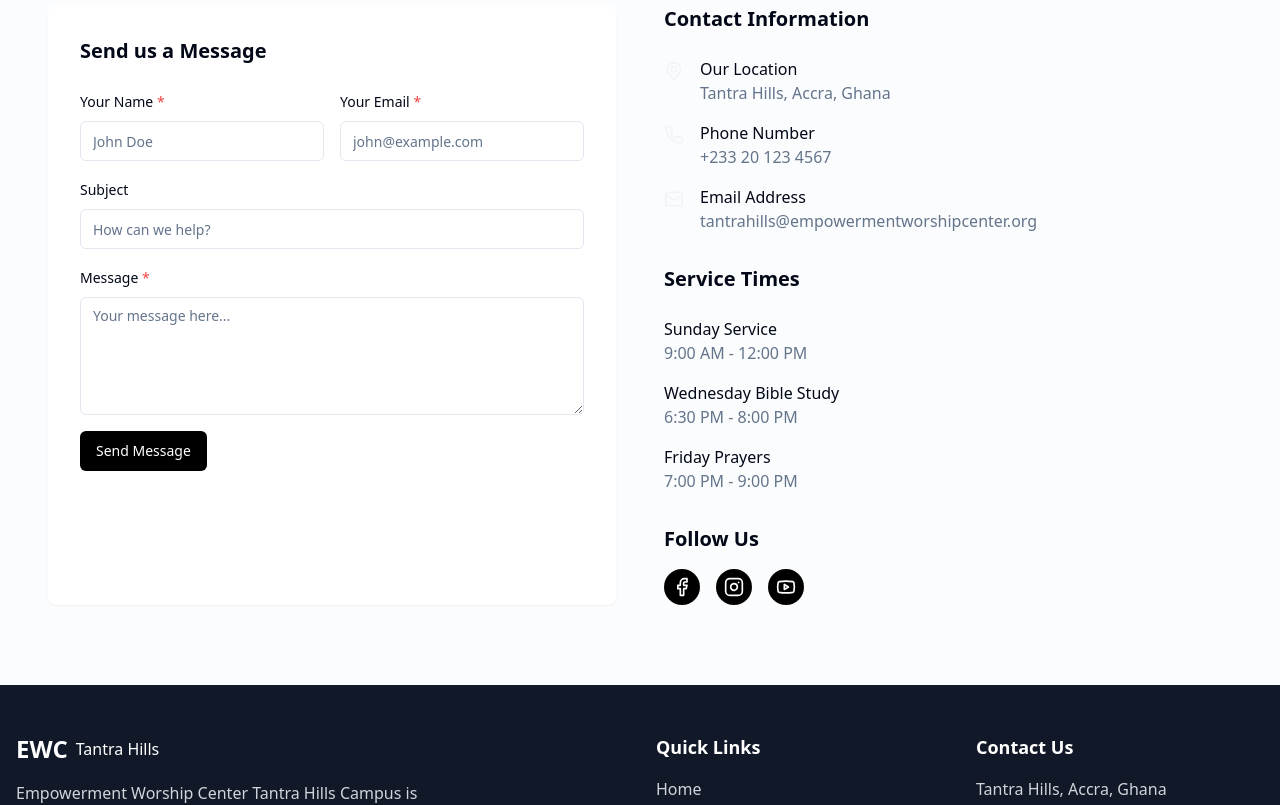
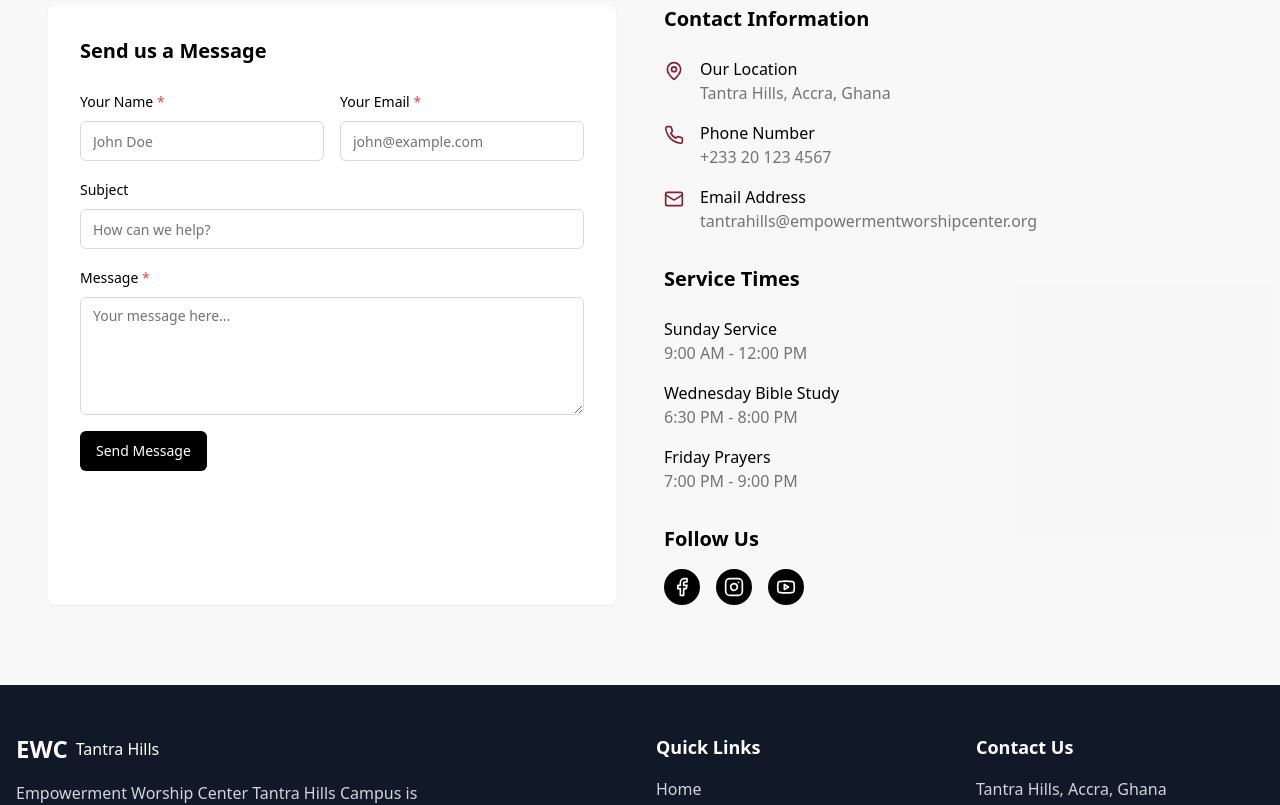
Before and after one commit to Steph-en/ewc-tantra-hills-hub, a React (Vite) app: page / in a window 1280 px wide. Shown: the part 3275-4080 px from the top of the page. Built offline with nearby package versions, Linux system fonts and the light colour scheme.

Commit message:
Refactor: Update color scheme
Update the color scheme to use burgundy, gray, ash, white, and black.

```diff
--- a/src/index.css
+++ b/src/index.css
@@ -6,64 +6,64 @@
 @layer base {
   :root {
     --background: 0 0% 100%;
-    --foreground: 222.2 84% 4.9%;
+    --foreground: 0 0% 0%;
 
     --card: 0 0% 100%;
-    --card-foreground: 222.2 84% 4.9%;
+    --card-foreground: 0 0% 0%;
 
     --popover: 0 0% 100%;
-    --popover-foreground: 222.2 84% 4.9%;
+    --popover-foreground: 0 0% 0%;
 
-    --primary: 222.2 47.4% 11.2%;
-    --primary-foreground: 210 40% 98%;
+    --primary: 0 0% 0%;
+    --primary-foreground: 0 0% 100%;
 
-    --secondary: 210 40% 96%;
-    --secondary-foreground: 222.2 84% 4.9%;
+    --secondary: 0 0% 85%;
+    --secondary-foreground: 0 0% 0%;
 
-    --muted: 210 40% 96%;
-    --muted-foreground: 215.4 16.3% 46.9%;
+    --muted: 0 0% 90%;
+    --muted-foreground: 0 0% 45%;
 
-    --accent: 210 40% 96%;
-    --accent-foreground: 222.2 84% 4.9%;
+    --accent: 345 63% 32%;
+    --accent-foreground: 0 0% 100%;
 
-    --destructive: 0 84.2% 60.2%;
-    --destructive-foreground: 210 40% 98%;
+    --destructive: 0 84% 60%;
+    --destructive-foreground: 0 0% 100%;
 
-    --border: 214.3 31.8% 91.4%;
-    --input: 214.3 31.8% 91.4%;
-    --ring: 222.2 84% 4.9%;
+    --border: 0 0% 85%;
+    --input: 0 0% 85%;
+    --ring: 345 63% 32%;
 
     --radius: 0.5rem;
   }
 
   .dark {
-    --background: 222.2 84% 4.9%;
-    --foreground: 210 40% 98%;
+    --background: 0 0% 7%;
+    --foreground: 0 0% 95%;
 
-    --card: 222.2 84% 4.9%;
-    --card-foreground: 210 40% 98%;
+    --card: 0 0% 7%;
+    --card-foreground: 0 0% 95%;
 
-    --popover: 222.2 84% 4.9%;
-    --popover-foreground: 210 40% 98%;
+    --popover: 0 0% 7%;
+    --popover-foreground: 0 0% 95%;
 
-    --primary: 210 40% 98%;
-    --primary-foreground: 222.2 47.4% 11.2%;
+    --primary: 0 0% 95%;
+    --primary-foreground: 0 0% 7%;
 
-    --secondary: 217.2 32.6% 17.5%;
-    --secondary-foreground: 210 40% 98%;
+    --secondary: 0 0% 15%;
+    --secondary-foreground: 0 0% 95%;
 
-    --muted: 217.2 32.6% 17.5%;
-    --muted-foreground: 215 20.2% 65.1%;
+    --muted: 0 0% 15%;
+    --muted-foreground: 0 0% 65%;
 
-    --accent: 217.2 32.6% 17.5%;
-    --accent-foreground: 210 40% 98%;
+    --accent: 345 63% 45%;
+    --accent-foreground: 0 0% 95%;
 
-    --destructive: 0 62.8% 30.6%;
-    --destructive-foreground: 210 40% 98%;
+    --destructive: 0 62% 50%;
+    --destructive-foreground: 0 0% 95%;
 
-    --border: 217.2 32.6% 17.5%;
-    --input: 217.2 32.6% 17.5%;
-    --ring: 212.7 26.8% 83.9%;
+    --border: 0 0% 20%;
+    --input: 0 0% 20%;
+    --ring: 345 63% 45%;
   }
 }
 
--- a/tailwind.config.ts
+++ b/tailwind.config.ts
@@ -20,6 +20,32 @@ export default {
 		},
 		extend: {
 			colors: {
+				burgundy: {
+					50: '#fdf2f2',
+					100: '#fce8e8',
+					200: '#fbd5d5',
+					300: '#f8b4b4',
+					400: '#f87575',
+					500: '#ef4444',
+					600: '#dc2626',
+					700: '#b91c1c',
+					800: '#991b1b',
+					900: '#7f1d1d',
+					950: '#581c1c'
+				},
+				ash: {
+					50: '#f9fafb',
+					100: '#f3f4f6',
+					200: '#e5e7eb',
+					300: '#d1d5db',
+					400: '#9ca3af',
+					500: '#6b7280',
+					600: '#4b5563',
+					700: '#374151',
+					800: '#1f2937',
+					900: '#111827',
+					950: '#030712'
+				},
 				border: 'hsl(var(--border))',
 				input: 'hsl(var(--input))',
 				ring: 'hsl(var(--ring))',
```
